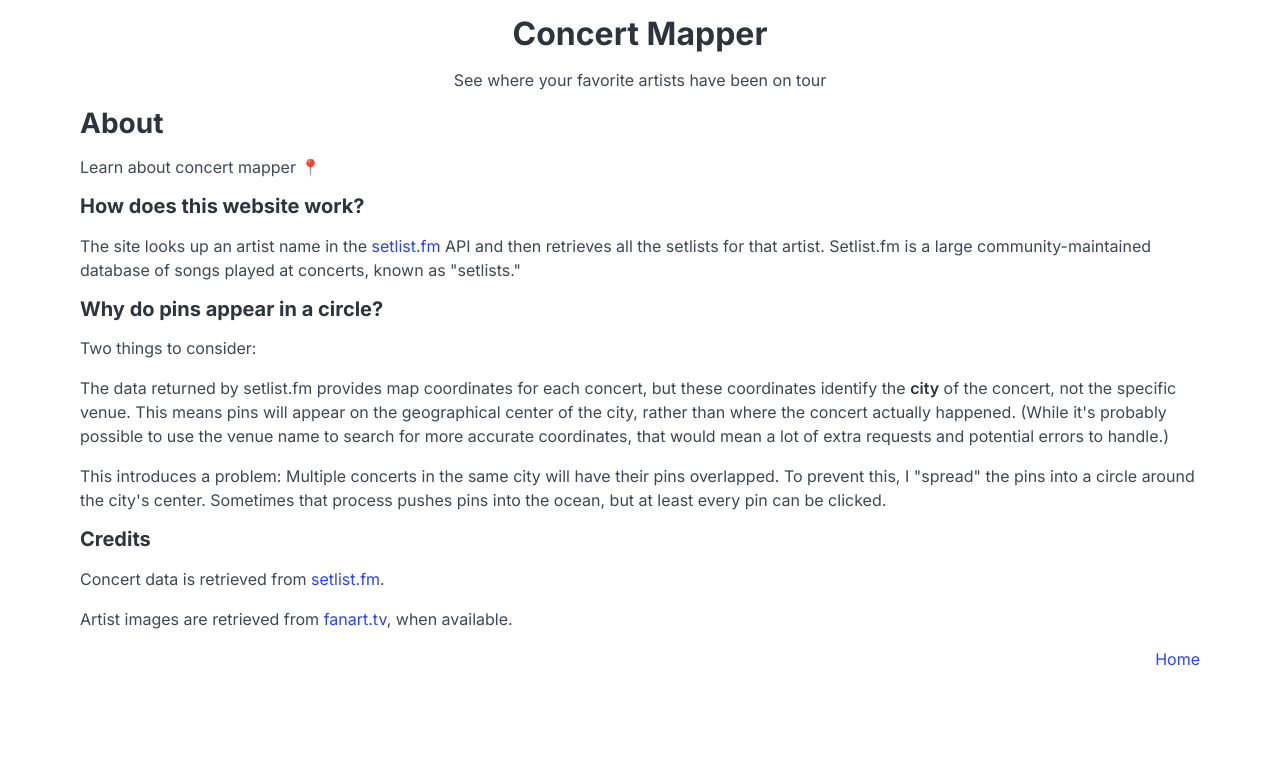
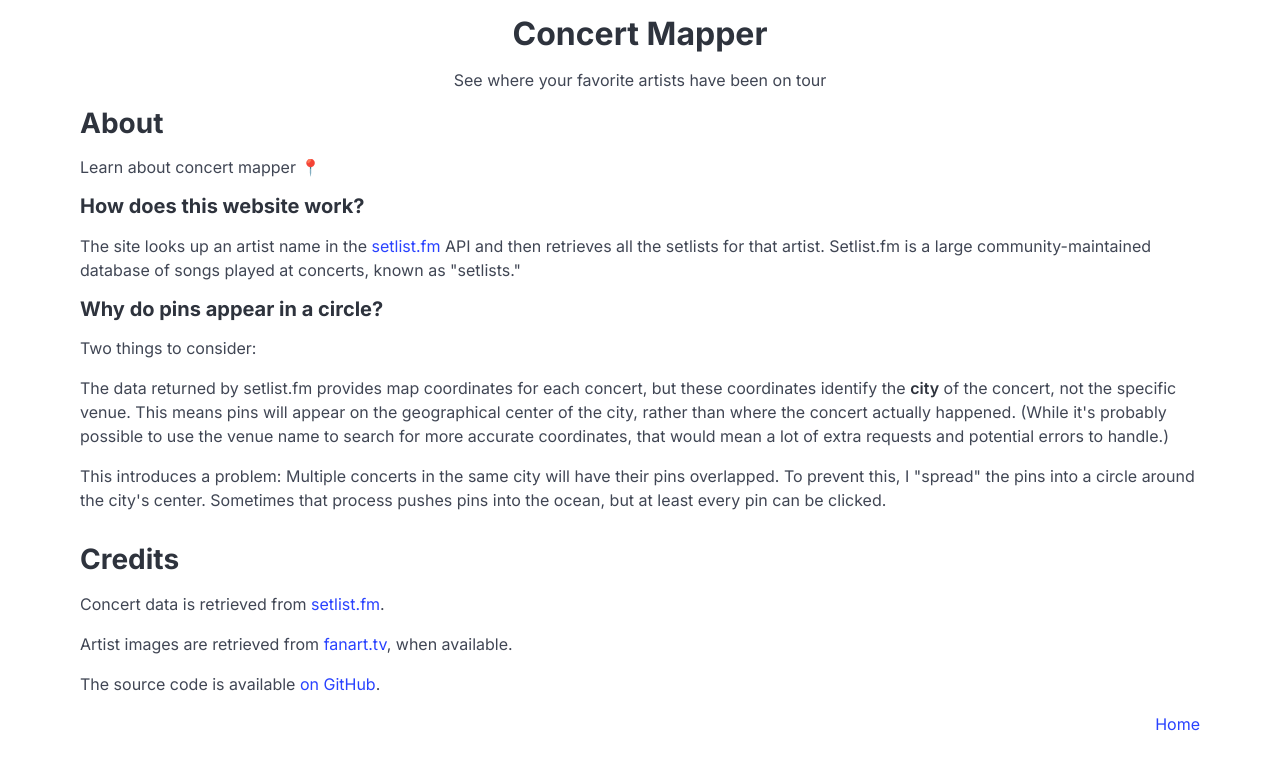
Before and after one commit to sameerdash2/concert-mapper, a Vue app in the folder client/: page /about in a window 1280 px wide. Shown: the top 768 px of the page. Built offline with nearby package versions, Linux system fonts and the light colour scheme.

Commit message:
add sourcecode link to About

```diff
--- a/client/src/AboutView.vue
+++ b/client/src/AboutView.vue
@@ -15,9 +15,10 @@
     <p>The data returned by setlist.fm provides map coordinates for each concert, but these coordinates identify the <strong>city</strong> of the concert, not the specific venue. This means pins will appear on the geographical center of the city, rather than where the concert actually happened. (While it's probably possible to use the venue name to search for more accurate coordinates, that would mean a lot of extra requests and potential errors to handle.)</p>
     <p>This introduces a problem: Multiple concerts in the same city will have their pins overlapped. To prevent this, I "spread" the pins into a circle around the city's center. Sometimes that process pushes pins into the ocean, but at least every pin can be clicked.</p>
 
-    <h4>Credits</h4>
+    <h2>Credits</h2>
     <p>Concert data is retrieved from <a href="https://www.setlist.fm/">setlist.fm</a>.</p>
     <p>Artist images are retrieved from <a href="https://fanart.tv/">fanart.tv</a>, when available.</p>
+    <p>The source code is available <a href="https://github.com/sameerdash2/concert-mapper">on GitHub</a>.</p>
   </div>
   <div class="cell has-text-right">
     <RouterLink to="/">
```
